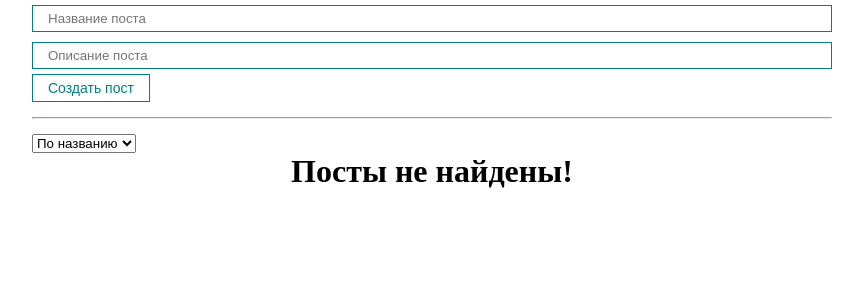
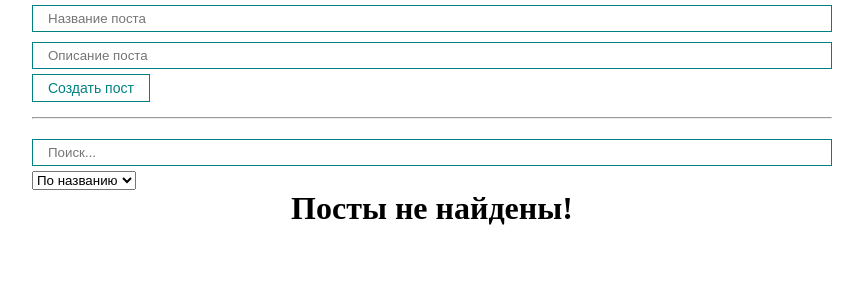
Before and after one commit to Araym51/react_basics, a React (Create React App) app: page / in a window 1280 px wide. Shown: the top 300 px of the page, without its empty margins (208-1071 px from the left). Built offline with nearby package versions, Linux system fonts and the light colour scheme.

Commit message:
поиск, фильтрация 1:12:00

```diff
--- a/src/App.js
+++ b/src/App.js
@@ -3,10 +3,22 @@
 import PostList from "./components/PostList";
 import PostForm from "./components/PostForm";
 import MySelect from "./components/UI/select/MySelect";
+import MyInput from "./components/UI/input/myInput";
 
 function App() {
     const [selectedSort, setSelectedSort] = useState('')
     const [posts, setPosts] = useState([])
+    const [searchQuery, setSearchQuery] = useState('')
+
+    function getSortedPosts() {
+        console.log('!getSortedPosts!')
+        if(selectedSort){
+            return [...posts].sort((a, b) => a[selectedSort].localeCompare(b[selectedSort]))
+        }
+        return posts
+    }
+
+    const sortedPosts = getSortedPosts()
 
     const createPost = (newPost) => {
         setPosts([...posts, newPost])
@@ -19,15 +31,19 @@
 
     const sortPosts = (sort) => {
         setSelectedSort(sort);
-        setPosts([...posts].sort((a, b) => a[sort].localeCompare(b[sort])))
     }
-//
+
     return (
         <div className="App">
             {/*<Counter/>*/}
             <PostForm create={createPost}/>
             <hr style={{margin: '15px 0'}}/>
             <div>
+                <MyInput
+                    value={searchQuery}
+                    onChange={e => setSearchQuery(e.target.value)}
+                    placeholder="Поиск..."
+                />
                 <MySelect
                     value={selectedSort}
                     onChange={sortPosts}
@@ -39,7 +55,7 @@
                 />
             </div>
             {posts.length !== 0
-                ? <PostList remove={removePost} posts={posts} title="Список постов 1"/>
+                ? <PostList remove={removePost} posts={sortedPosts} title="Список постов 1"/>
                 : <h1 style={{textAlign: 'center'}}>Посты не найдены!</h1>
             }
         </div>
```
